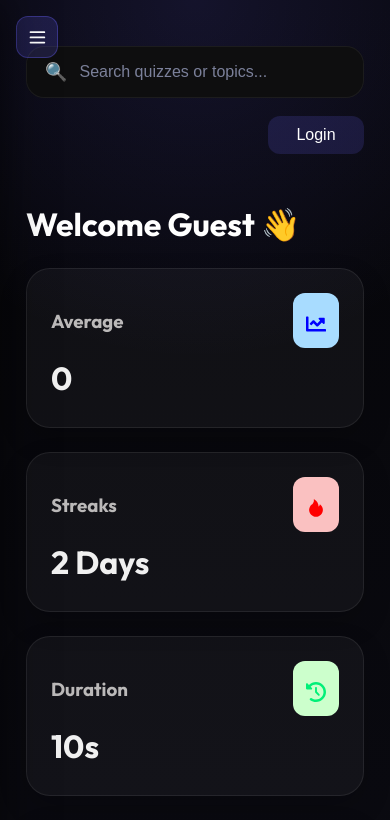
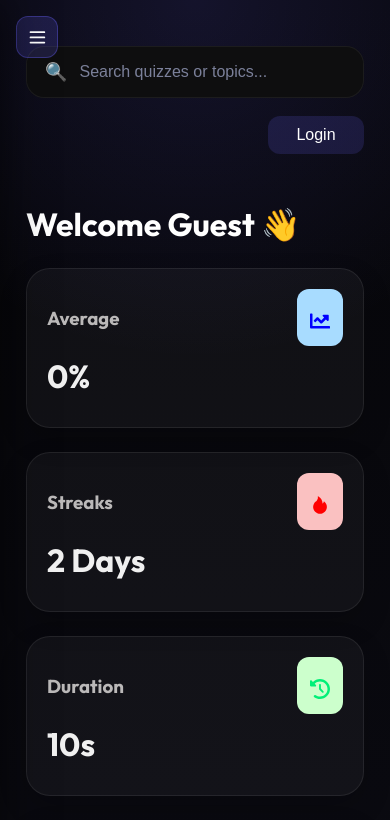
Before and after one commit to Tammyboy23/Quiz-App, a React (Vite) app: page / in a window 390 px wide. Shown: the top 820 px of the page. Built offline with nearby package versions, Linux system fonts and the light colour scheme; a web font is replaced by a local one.

Commit message:
Fixed spacing in the boardspan

```diff
--- a/src/Pages/Home.jsx
+++ b/src/Pages/Home.jsx
@@ -18,7 +18,7 @@ function Home(){
                 <div className="board-top"><h3>Average</h3><span style={{
                     background: 'hsl(204, 100%, 83%)',
                 }}><FaChartLine size="20" color="blue" /></span></div>
-                <h1>{average}</h1>
+                <h1>{average}%</h1>
             </div>
             <div className="board">
                 <div className="board-top"><h3>Streaks</h3> <span style={{
--- a/src/index.css
+++ b/src/index.css
@@ -1330,4 +1330,16 @@ body{
   padding: 4px 13px;
   text-align: center;
   border-radius: 12px;
+  color: hsl(0, 93%, 61%);
 }
+@media(max-width: 900px){
+  .board{
+    padding: 20px;
+  }
+  .board-top{
+    gap: 12px;
+  }
+  .board-top span{
+    padding: 5px 13px;
+  }
+}
```
